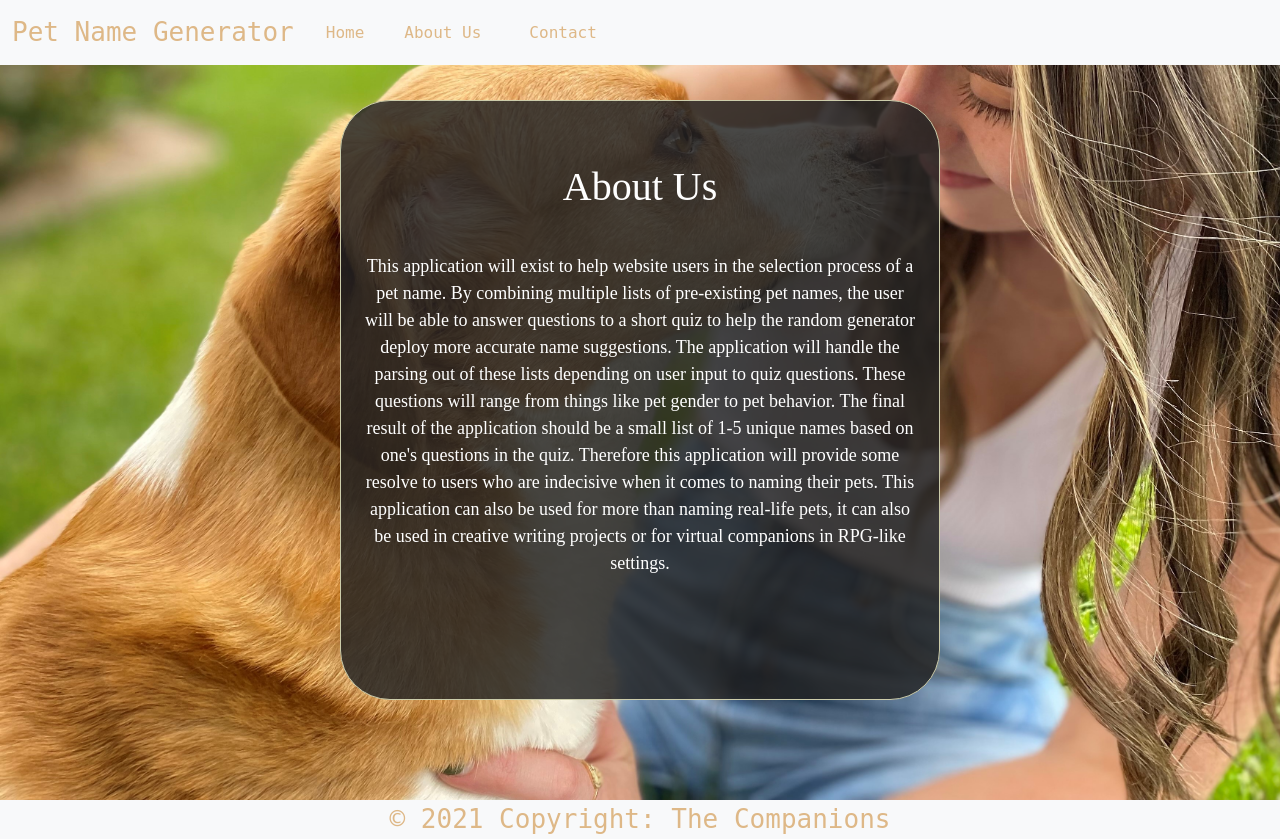
After one commit to patCU/FinalProjectDeployment, a PHP site: page /about_us.html in a window 1280 px wide. The commit adds this page. Run offline with PHP 8.4, Linux system fonts and the light colour scheme.

Commit message:
Contact Page And About Us Page

```diff
--- /dev/null
+++ b/project/views/about_us.html
@@ -0,0 +1,61 @@
+<!DOCTYPE html>
+<html>
+    <style>
+    </style>
+    <head>
+        <meta charset="utf-8">
+        <meta name="viewport" content="width=device-width, initial-scale=1, shrink-to-fit=no">
+        <title>About Us</title>
+            <link rel='icon' href='../views/resources/petname.ico' type='image/x-icon'/>
+        <link href="https://cdn.jsdelivr.net/npm/bootstrap@5.0.2/dist/css/bootstrap.min.css" rel="stylesheet" integrity="sha384-EVSTQN3/azprG1Anm3QDgpJLIm9Nao0Yz1ztcQTwFspd3yD65VohhpuuCOmLASjC" crossorigin="anonymous">
+        <script src="https://cdn.jsdelivr.net/npm/bootstrap@5.0.2/dist/js/bootstrap.bundle.min.js" integrity="sha384-MrcW6ZMFYlzcLA8Nl+NtUVF0sA7MsXsP1UyJoMp4YLEuNSfAP+JcXn/tWtIaxVXM" crossorigin="anonymous"></script>
+        <link href="css/projectCSS.css" rel="stylesheet">
+    </head>
+    <body>
+        <!-- NAVBAR -->
+        <div class="nav-area">
+            <nav id="home_nav" class="navbar fixed-top navbar-expand-lg navbar-light bg-light">
+                <div class="container-fluid">
+                    <a id="logo" class="navbar-brand" href="#">Pet Name Generator</a>
+                    <button class="navbar-toggler" type="button" data-bs-toggle="collapse" data-bs-target="#navbarSupportedContent" aria-controls="navbarSupportedContent" aria-expanded="false" aria-label="Toggle navigation">
+                        <span class="navbar-toggler-icon"></span>
+                    </button>
+                    <div class="collapse navbar-collapse" id="navbarSupportedContent">
+                        <ul class="navbar-nav me-auto mb-2 mb-lg-0">
+                            <li class="nav-item">
+                                <a class="nav-link px-3" href="homepage.html">Home</a>
+                            </li>
+                            <li class="nav-item px-3">
+                                <a class="nav-link" href="about_us.html">About Us</a>
+                            </li>
+                            <li class="nav-item px-3">
+                                <a class="nav-link" href="contact.html">Contact</a>
+                            </li>
+                        </ul>
+                    </div>
+                </div>
+            </nav>
+        </div>
+        <div class="banner-div">
+            <!-- CONTAINER -->
+            <div class="textbox" style="width: 600px">
+                 <!-- CONTAINER HEADING -->
+                <h1>About Us</h1>
+                <br>
+                <!-- CONTAINER DESCRIPTION -->
+                <p>
+                        This application will exist to help website users in the selection process of a pet name.
+                        By combining multiple lists of pre-existing pet names, the user will be able to answer questions to a short quiz to help the random generator deploy more accurate name suggestions.
+                        The application will handle the parsing out of these lists depending on user input to quiz questions. These questions will range from things like pet gender to pet behavior.
+                        The final result of the application should be a small list of 1-5 unique names based on one's questions in the quiz. Therefore this application will provide some resolve to users who are indecisive when it comes to naming their pets.
+                        This application can also be used for more than naming real-life pets, it can also be used in creative writing projects or for virtual companions in RPG-like settings.
+                </p>
+            </div>
+        </div>
+    </body>
+    <footer class="bg-light">
+        <div id="copyright" class="text-center">
+            © 2021 Copyright: The Companions
+        </div>
+    </footer>
+</html>
--- a/project/views/css/projectCSS.css
+++ b/project/views/css/projectCSS.css
@@ -58,6 +58,40 @@ html{
     display: none;
 }
 
+/*------TEXTBOX------*/
+
+.textbox{
+    border: #CCCCAA thin solid;
+    border-radius:50px;
+    padding: 12px 20px;
+    height: 75vh;
+    background: rgba(34, 34, 34, 0.829);
+    position: absolute;
+    top:50%;
+    left:50%;
+    transform:translate(-50%, -50%);
+}
+
+.textbox p{
+    color: white;
+    margin-top: 10px;
+    text-align: center;
+    font-family: "Times New Roman", Times, serif;
+    font-size: large;
+}
+
+.textbox h1{
+    color: white;
+    margin-top: 50px;
+    text-align: center;
+    font-family: "Times New Roman", Times, serif;
+}
+
+/*------CONTACTFORM------*/
+.contactform{
+
+}
+
 /*------FOOTER------*/
 
 footer{
--- a/project/views/homepage.html
+++ b/project/views/homepage.html
@@ -6,6 +6,7 @@
         <meta charset="utf-8">
         <meta name="viewport" content="width=device-width, initial-scale=1, shrink-to-fit=no">
         <title>Homepage</title>
+            <link rel='icon' href='../views/resources/petname.ico' type='image/x-icon'/>
         <link href="https://cdn.jsdelivr.net/npm/bootstrap@5.0.2/dist/css/bootstrap.min.css" rel="stylesheet" integrity="sha384-EVSTQN3/azprG1Anm3QDgpJLIm9Nao0Yz1ztcQTwFspd3yD65VohhpuuCOmLASjC" crossorigin="anonymous">
         <script src="https://cdn.jsdelivr.net/npm/bootstrap@5.0.2/dist/js/bootstrap.bundle.min.js" integrity="sha384-MrcW6ZMFYlzcLA8Nl+NtUVF0sA7MsXsP1UyJoMp4YLEuNSfAP+JcXn/tWtIaxVXM" crossorigin="anonymous"></script>
         <link href="css/projectCSS.css" rel="stylesheet">
@@ -25,10 +26,10 @@
                                 <a class="nav-link px-3" href="homepage.html">Home</a>
                             </li>
                             <li class="nav-item px-3">
-                                <a class="nav-link" href="#">About Us</a>
+                                <a class="nav-link" href="about_us.html">About Us</a>
                             </li>
                             <li class="nav-item px-3">
-                                <a class="nav-link" href="#">Contact</a>
+                                <a class="nav-link" href="contact.html">Contact</a>
                             </li>
                         </ul>
                     </div>
```
Also changed, not shown: project/views/contact.html (added, +48 -0 lines), project/views/resources/petname.ico (added).
